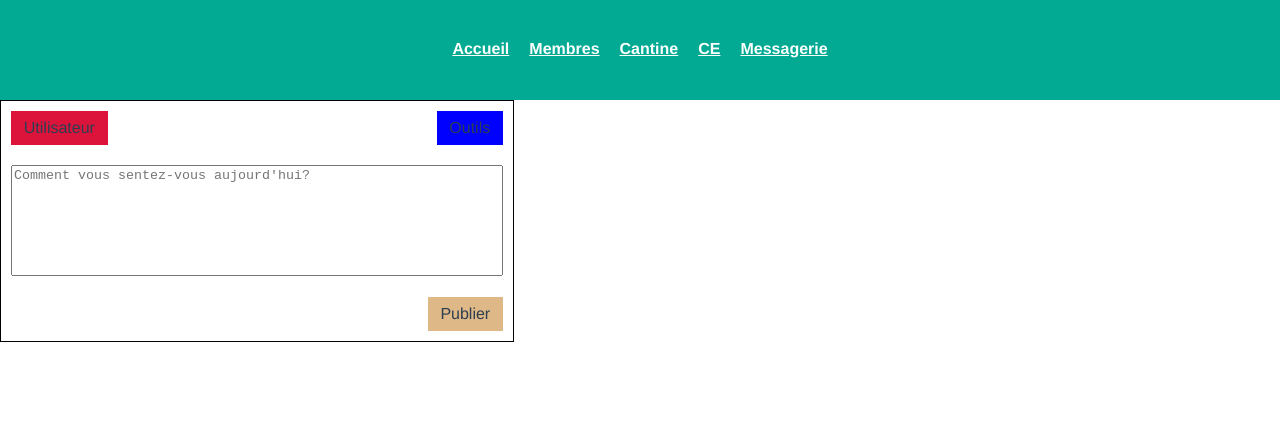
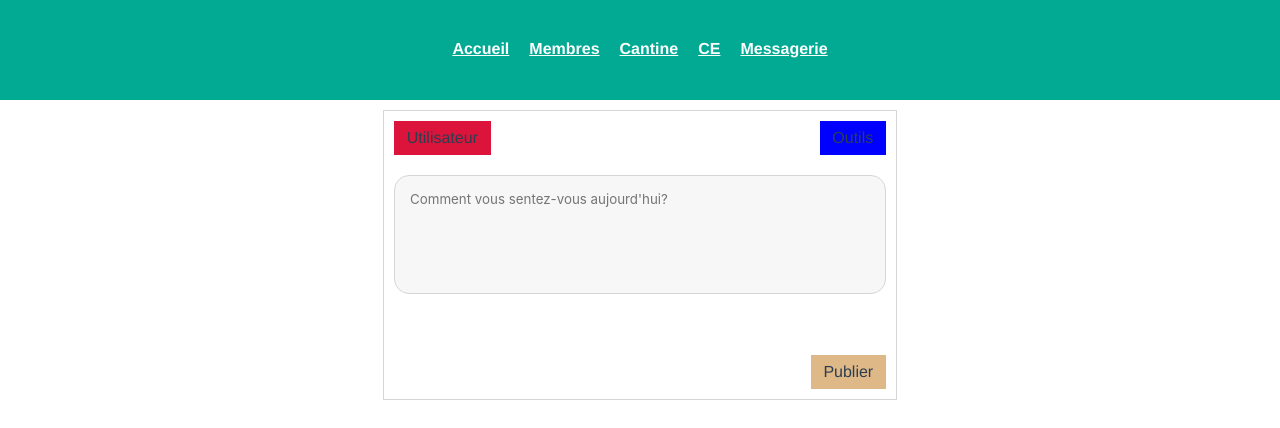
Before and after one commit to PerrierLeo/Network_and_Co, a Vue app: page / in a window 1280 px wide. Shown: the top 428 px of the page. Built offline with nearby package versions, Linux system fonts and the light colour scheme.

Commit message:
Publication et affichage OK

```diff
--- a/src/components/publisher.vue
+++ b/src/components/publisher.vue
@@ -6,30 +6,48 @@
         </div>
         <div class="publish">
             <textarea v-model="textPublish" id="areaPublish" name="areaPublish"
-                        rows="7" cols="4"
+                        rows="7" cols="10"
                         autocomplete="off" placeholder="Comment vous sentez-vous aujourd'hui?"></textarea>
-            <div><span class="btnPublish">Publier</span></div>
+            <div><span @click="pushPubli" class="btnPublish">Publier</span></div>
         </div>
 
+        <div class="posts">
+        </div>
 
     </div>
 </template>
 
 <script>
+
 export default {
 name: 'publisher',
-textPublish:"",
+
+data:()=>({
+    textPublish:"",
+}),
+
+methods:{
+    pushPubli(){
+        this.$emit('publi', {textPublish:this.textPublish})
+    }
 }
+
+
+
+
+}
+
 </script>
 
 <style scoped>
 
 .containerPublish{
     width:40vw;
-    height:30vh;
+    height:36vh;
     overflow:hidden;
     border:1px solid black;
     position:relative;
+    border: 1px solid #D6D6D6;
 }
 
 .userPublish{
@@ -54,6 +72,22 @@ textPublish:"",
 #areaPublish{
     resize:none;
     margin:10px 10px 10px 10px;
+    border-radius:15px;
+    border:1px solid #D6D6D6;
+    background-color:#f7f7f7;
+    padding-left:10px;
+    padding-top:10px;
+
+}
+
+#areaPublish:focus{
+outline:none;
+}
+
+#areaPublish::placeholder{
+    font-family:-apple-system, BlinkMacSystemFont, 'Segoe UI', Roboto, Oxygen, Ubuntu, Cantarell, 'Open Sans', 'Helvetica Neue', sans-serif;
+    padding-top:5px;
+    padding-left:5px;
 }
 
 .publish{
--- a/src/views/Accueil.vue
+++ b/src/views/Accueil.vue
@@ -1,6 +1,9 @@
 <template>
-  <div class="Accueil">
-    <publisher />
+  <div class="accueil">
+    <publisher @publi="pushPubli" />
+    <div class="publication" v-for="(elem, index) in posts" :key="index">
+      {{elem.text}} {{elem.date}}
+    </div>
   </div>
 </template>
 
@@ -11,9 +14,32 @@ import publisher from '../components/publisher.vue'
 export default {
   name: "Accueil",
   components: { publisher },
+
+  data:()=>({
+
+    posts:[],
+
+  }),
+
+  methods:{
+    pushPubli(payload){
+      let newPubli ={
+        text:payload.textPublish,
+        date:new Date(),
+      }
+      this.posts.push(newPubli)
+    },
+
+  }
+
 };
 </script>
 
-<style lang="sass">
+<style scoped>
+
+.accueil{
+  display:flex;
+  justify-content:center;
+}
 
 </style>
```
Also changed, not shown: src/components/Publication.vue (+28 -0 lines).
